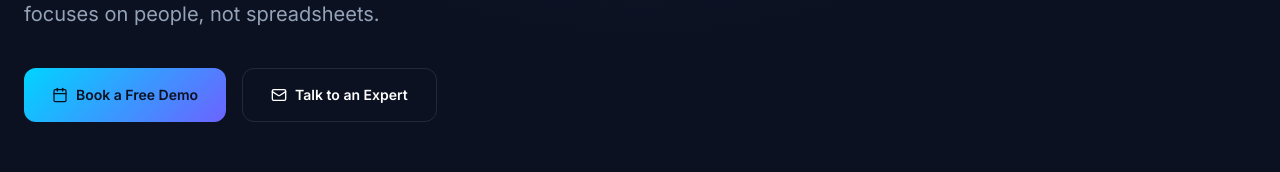
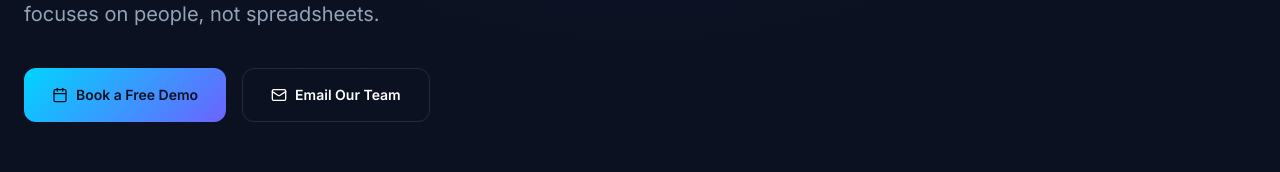
Before and after one commit to nitinarora7838-jpg/nexusai-cluade-updated1, a Next.js app: page /products/ai-payroll-intelligence in a window 1280 px wide. Shown: the part 499-671 px from the top of the page. Built offline with nearby package versions, Linux system fonts and the light colour scheme.

Commit message:
fix: rename 'Talk to an Expert' to 'Email Our Team' on all product pages
Co-Authored-By: Claude Sonnet 4.6 <noreply@anthropic.com>

```diff
--- a/app/products/[slug]/ProductPageClient.tsx
+++ b/app/products/[slug]/ProductPageClient.tsx
@@ -153,7 +153,7 @@ export default function ProductPageClient({ product }: { product: ProductData })
               className="inline-flex items-center justify-center gap-2 px-7 py-4 text-sm font-semibold text-white rounded-xl border border-white/10 hover:border-white/25 transition-colors"
             >
               <Mail className="w-4 h-4" />
-              Talk to an Expert
+              Email Our Team
             </a>
           </motion.div>
 
```
Also changed, not shown: 1 other file (tests, documents, lock files or other folders).
